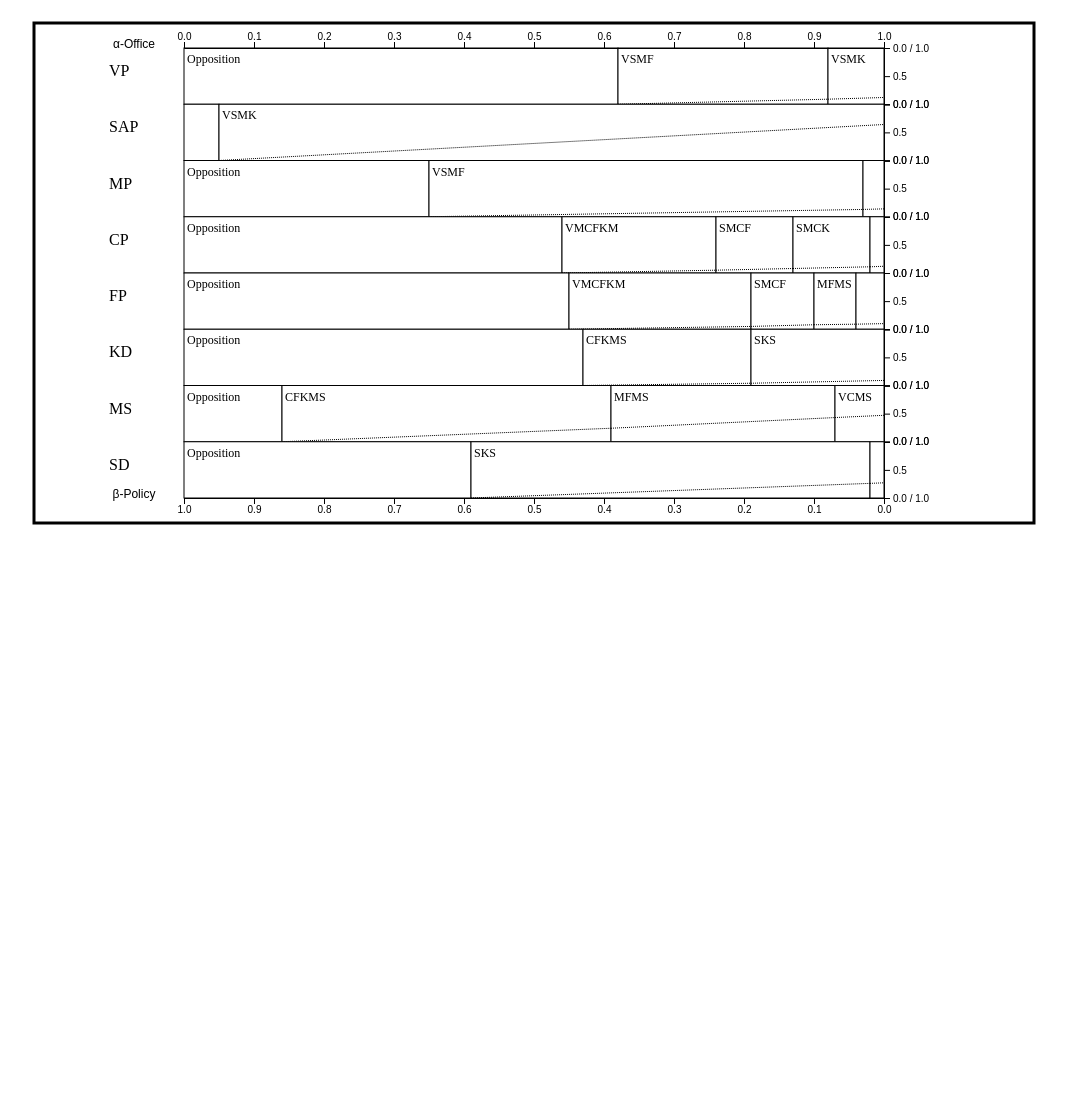
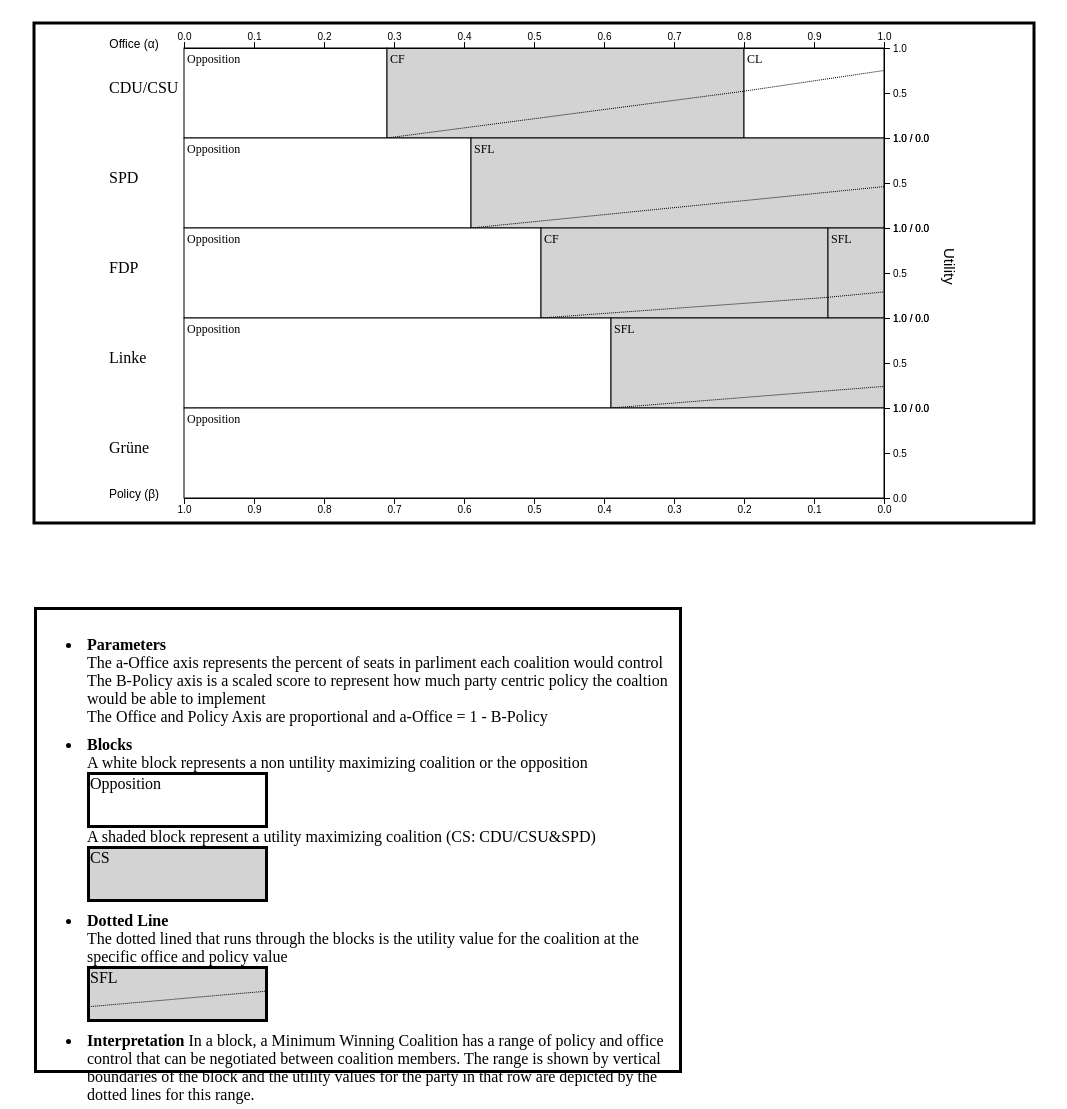
Before and after one commit to mrbhatiaucsc/mrbhatiaucsc.github.io, a plain HTML site: page index.html in a window 1280 px wide. Shown: the part 77-1186 px from the top of the page, without its empty margins (44-1111 px from the left). Before the commit the page ends 800 px from the top, so only its background shows below. Drawn offline with nearby package versions, Linux system fonts and the light colour scheme.

Commit message:
new changes for Robin (static)

```diff
--- /dev/null
+++ b/bundestag2009wom.json
@@ -0,0 +1,42 @@
+[
+  {
+    "name": "CDU/CSU",
+    "coalitions": 2,
+    "coalitionNames": ["Opposition", "CF", "CL"],
+    "coalitionShade": [false, true, false],
+    "ranges": [0.0, 0.29, 0.8, 1.0],
+    "utilityRanges": [0.0, 0.0, 0.52, 0.75]
+  },
+  {
+    "name": "SPD",
+    "coalitions": 1,
+    "coalitionNames": ["Opposition", "SFL"],
+    "coalitionShade": [false, true],
+    "ranges": [0.0, 0.41, 1.0],
+    "utilityRanges": [0.0, 0.0, 0.46]
+  },
+  {
+    "name": "FDP",
+    "coalitions": 2,
+    "coalitionNames": ["Opposition", "CF", "SFL"],
+    "coalitionShade": [false, true, true],
+    "ranges": [0.0, 0.51, 0.92, 1.0],
+    "utilityRanges": [0.0, 0.0, 0.23, 0.29]
+  },
+  {
+    "name": "Linke",
+    "coalitions": 1,
+    "coalitionNames": ["Opposition", "SFL"],
+    "coalitionShade": [false, true],
+    "ranges": [0.0, 0.61, 1.0],
+    "utilityRanges": [0.0, 0.0, 0.24]
+  },
+  {
+    "name": "Grüne",
+    "coalitions": 0,
+    "coalitionNames": ["Opposition"],
+    "coalitionShade": [false],
+    "ranges": [0.0, 1.0],
+    "utilityRanges": [0.0, 0.0]
+  }
+]
--- a/coalizerViz.css
+++ b/coalizerViz.css
@@ -1,7 +1,59 @@
+
 .tooltip {
-  background-color: darkgray;
-  color: white;
-  padding: 2px;
-  width: 100px;
+  background-color: #e6ffe6;
+  border-radius: 5px;
+  padding: 3px;
+  width: auto;
   position: absolute;
 }
+
+p {
+  margin: 0;
+}
+
+.legend {
+  width: 50%;
+  height: 450px;
+  margin-left: 70px;
+  align-content: center;
+  border: 2px;
+  border: solid;
+  padding: 5px;
+}
+
+.title {
+  text-align: center;
+  color: black;
+  font-size: 20px;
+
+}
+
+.white-box {
+  background-color: white;
+  width: 30%;
+  height: 50px;
+  border: 1px;
+  border: solid;
+  text-align: left;
+}
+
+.shaded-box {
+  background-color: lightgrey;
+  width: 30%;
+  height: 50px;
+  border: 1px;
+  border: solid;
+  text-align: left;
+}
+
+.dotted-line {
+  position: relative;
+  border-top: 1px dotted black;
+  transform: rotate(-5deg);
+  width: 30%px;
+  transform-origin: 125%;
+}
+
+li {
+  padding: 5px;
+}
--- a/coalizerViz.js
+++ b/coalizerViz.js
@@ -25,7 +25,7 @@
     .attr("class", "tooltip")
     .style("opacity", 0);
 
-d3.json("sweden2014ches.json").then(function(nodes){
+d3.json("bundestag2009wom.json").then(function(nodes){
   var blocks = nodes.length;
 
   var aScale = d3.scaleLinear().range([0.0, 700]).domain([0.0, 1.0]);
@@ -33,14 +33,28 @@
   var uScale = d3.scaleLinear().range([0.0, 450/blocks]).domain([1.0, 0.0]);
 
   var tickData = {
-    0: "0.0 / 1.0",
+    0: "1.0 / 0.0",
     0.5: "0.5",
-    1: "0.0 / 1.0"
+    1: "1.0 / 0.0"
+  }
+
+  var bottomTickData = {
+    0: "0.0",
+    0.5: "0.5",
+    1: "1.0 / 0.0"
+  }
+
+  var topTickData = {
+    0: "1.0 / 0.0",
+    0.5: "0.5",
+    1: "1.0"
   }
 
   var alphaAxis = d3.axisTop().scale(aScale).tickPadding(2);
   var betaAxis = d3.axisBottom().scale(bScale).tickPadding(2);
   var utilityAxis = d3.axisRight().scale(uScale).ticks(3).tickFormat(function(d){ return tickData[d] });
+  var utilityTopAxis = d3.axisRight().scale(uScale).ticks(3).tickFormat(function(d){ return topTickData[d] });
+  var utilityBottomAxis = d3.axisRight().scale(uScale).ticks(3).tickFormat(function(d){ return bottomTickData[d] });
 
   var outline = svg.selectAll("rect")
         .data("A")
@@ -58,10 +72,31 @@
   var shadeColor = "white";
   nodes.forEach(function(d, i){
     xPos = 150;
-    svg.append("g")
+    if(i == 0){
+      var topAxis = svg.append("g")
+      .attr("class", "u axis")
+      .attr("transform", "translate(850," + yPos + ")")
+      .call(utilityTopAxis);
+
+      topAxis.append("text")
+      .text("Utility")
+      .attr("fill", "black")
+      .attr("x", 200)
+      .attr("y", -60)
+      .style("font-size", 15)
+      .attr("transform", "rotate(90)");
+
+    } else if(i == (nodes.length-1)){
+      svg.append("g")
+      .attr("class", "u axis")
+      .attr("transform", "translate(850," + yPos + ")")
+      .call(utilityBottomAxis);
+    } else {
+      svg.append("g")
       .attr("class", "u axis")
       .attr("transform", "translate(850," + yPos + ")")
       .call(utilityAxis);
+    }
     d.coalitionNames.forEach(function(c, j){
       if(d.coalitionShade[j]){
         shadeColor = "lightgrey";
@@ -77,15 +112,16 @@
         .style("stroke-width", "1px")
         .style("stroke", "black");
 
-      if(d.ranges[j+1]-d.ranges[j] <= 0.05){
-          block.on("mouseover", function(d){
+      if(d.ranges[j+1]-d.ranges[j] <= 0.05 || d.coalitionShade[j]){
+          block.on("mouseover", function(e){
             console.log(c);
             partyLabelTT.transition()
             .duration(200)
             .style("opacity", 1);
-            partyLabelTT.html("<p style='text-align:center;'>" + c + "<p/>")
+            partyLabelTT.html("<div class='ttip'><p style='text-align:center;'><b>" + c + "</b></p><p>Office Range: " +
+                             d.ranges[j] + " - " + d.ranges[j+1] + "</p><p>Policy Range: " + (1 - d.ranges[j]).toFixed(2) + " - " + (1 - d.ranges[j+1]).toFixed(2) + "</p></div>")
                     //set x and y pos using style and use the d3.event to track pan drag zoom movement and update pos of tooltip
-                    .style("top", (d3.event.pageY - 10) + "px")
+                    .style("top", (d3.event.pageY + 450/blocks) + "px")
                     .style("left", (d3.event.pageX +10) + "px");
             console.log(d3.event.pageY);
           })
@@ -134,7 +170,7 @@
         .call(alphaAxis);
 
     gA.append("text")
-        .text("α-Office")
+        .text("Office (α)")
         .attr("fill", "black")
         .attr("x", -50)
         .attr("y", 0)
@@ -148,10 +184,11 @@
         .call(betaAxis);
 
     gB.append("text")
-        .text("β-Policy")
+        .text("Policy (β)")
         .attr("fill", "black")
         .attr("x", -50)
         .attr("y", 0)
         .style("font-size", 12);
 
+
 })
--- a/index.html
+++ b/index.html
@@ -12,5 +12,29 @@
   <body>
     <h1>Coalizer Base Viz (Hard Coded German Bundestag Wahl-O-Mat 2017)</h1>
     <script type="text/javascript" src="coalizerViz.js"></script>
+    <div id="legend" class="legend">
+      <ul>
+        <li><b>Parameters</b>
+          <div id="axis-descriptions" class="axis-descriptions"> The a-Office axis represents the percent of seats in parliment each coalition would control<br/>
+          The B-Policy axis is a scaled score to represent how much party centric policy the coaltion would be able to implement<br/>
+          The Office and Policy Axis are proportional and a-Office = 1 - B-Policy
+        </div>
+        </li>
+        <li><b>Blocks</b>
+          <div id="example" class="example"> A white block represents a non untility maximizing coalition or the opposition
+          <div id="white-box" class="white-box">Opposition</div>
+          A shaded block represent a utility maximizing coalition (CS: CDU/CSU&SPD)
+          <div id="shaded-box" class="shaded-box">CS</div>
+        </div>
+        </li>
+        <li><b>Dotted Line</b><br/>
+          The dotted lined that runs through the blocks is the utility value for the coalition at the specific office and policy value
+          <div id="shaded-box" class="shaded-box">SFL <div class="dotted-line"></div></div>
+        </li>
+        <li><b>Interpretation</b>
+          In a block, a Minimum Winning Coalition has a range of policy and office control that can be negotiated between coalition members. The range is shown by vertical boundaries of the block and the utility values for the party in  that row are depicted by the dotted lines for this range.
+        </li>
+      </ul>
+    </div>
   </body>
 </html>
```
